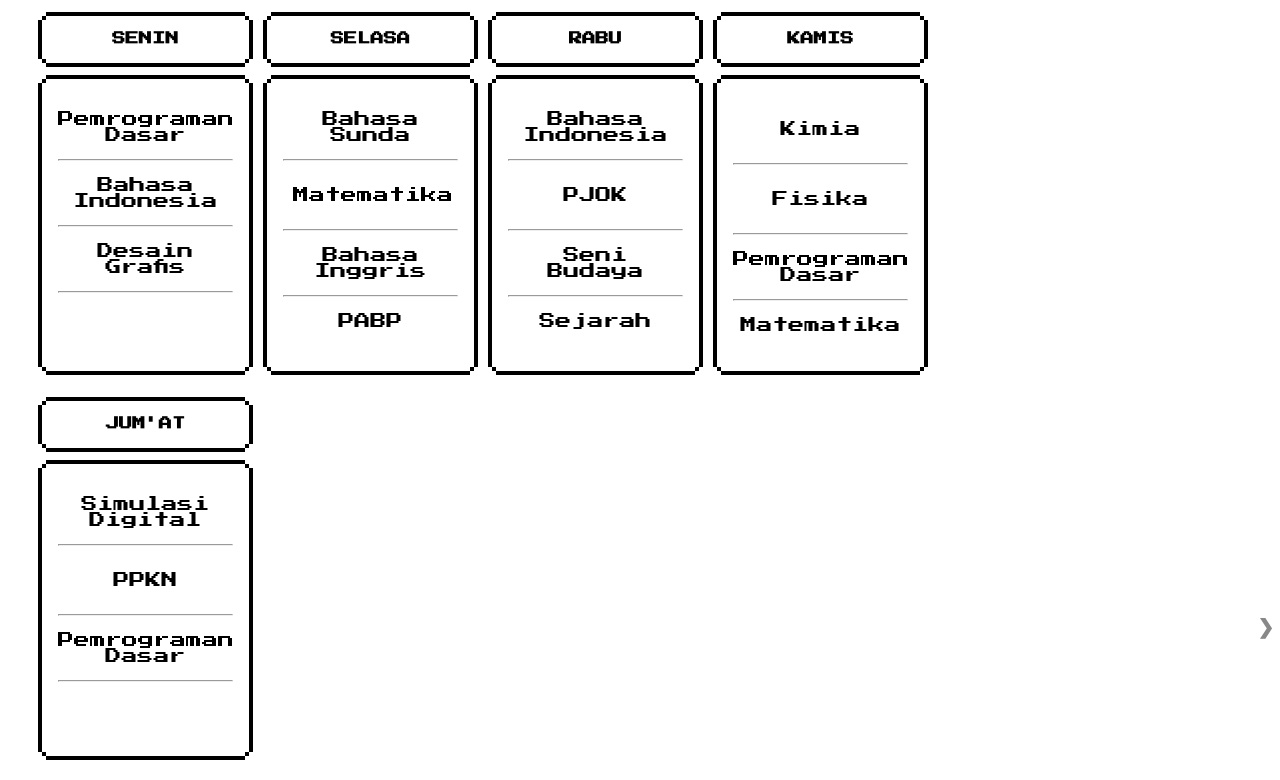
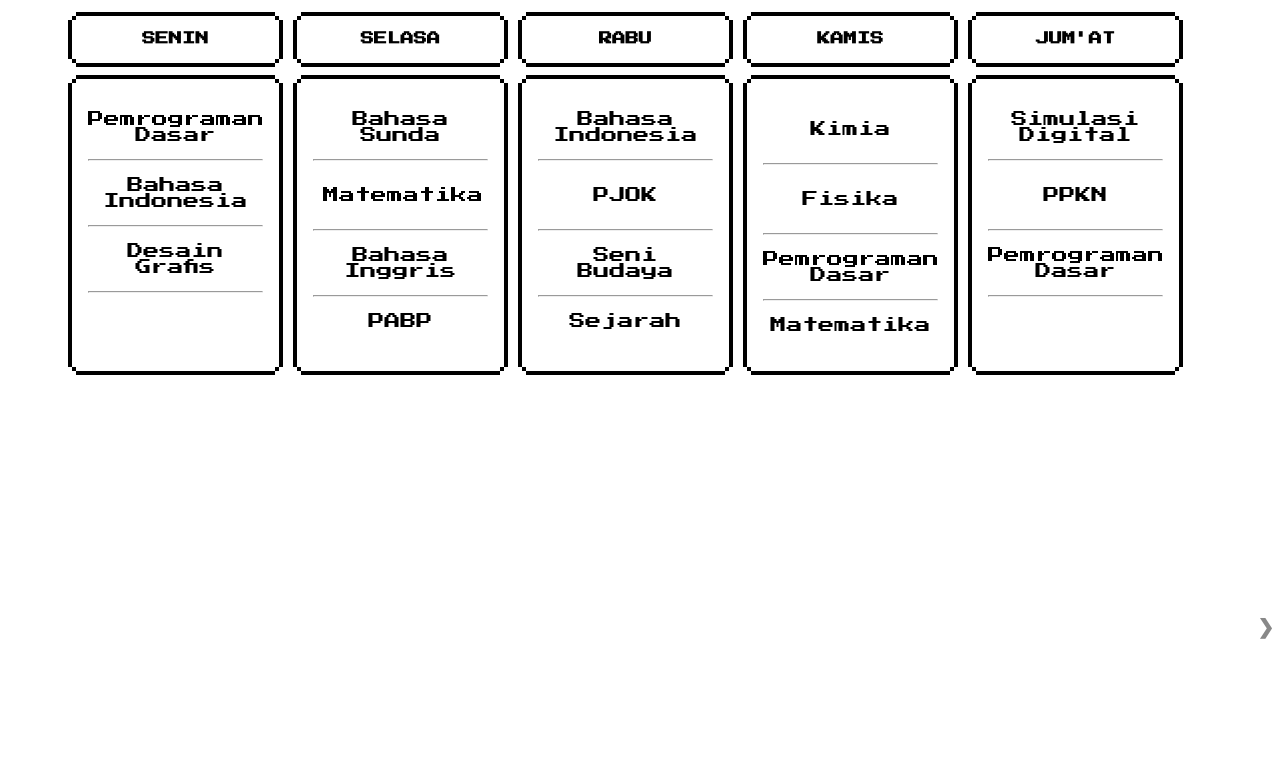
Before and after one commit to dumpxndi/dumpxndi.github.io, a plain HTML site: page index.html in a window 1280 px wide. Shown: the part 121-901 px from the top of the page. After the commit the page ends 800 px from the top, so only its background shows below. Drawn offline with Linux system fonts and the light colour scheme.

Commit message:
Update style.css

```diff
--- a/style.css
+++ b/style.css
@@ -1,7 +1,7 @@
 html {
  margin: auto;
  padding: 20px;
- width: 1250px;
+ width: 1180px;
  height: auto;
 
 }
@@ -28,7 +28,6 @@ div {
   margin: 0 auto;
 <<<<<<< HEAD
   margin-left: 17%;
-  margin-right: 11%;
 
 =======
 
```
